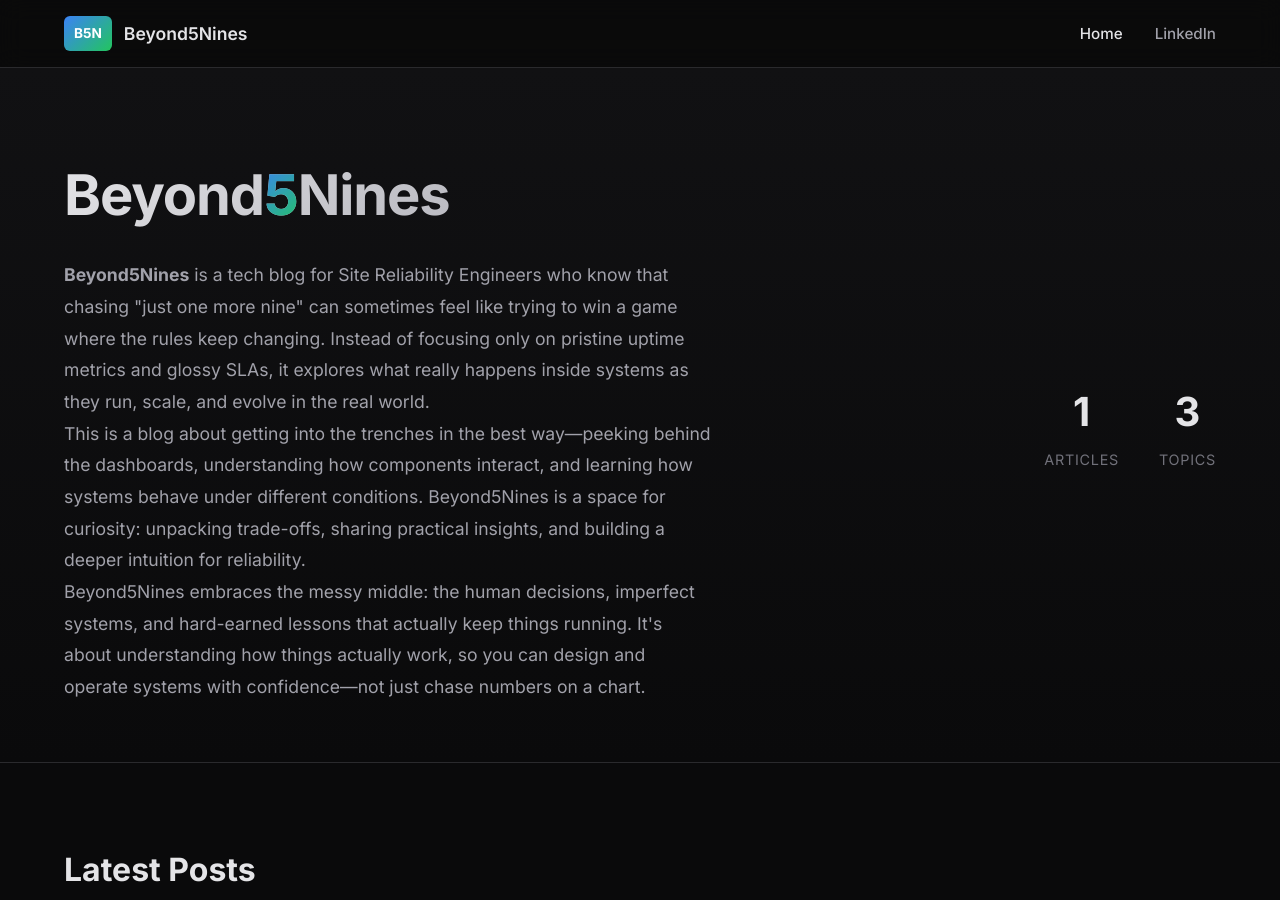
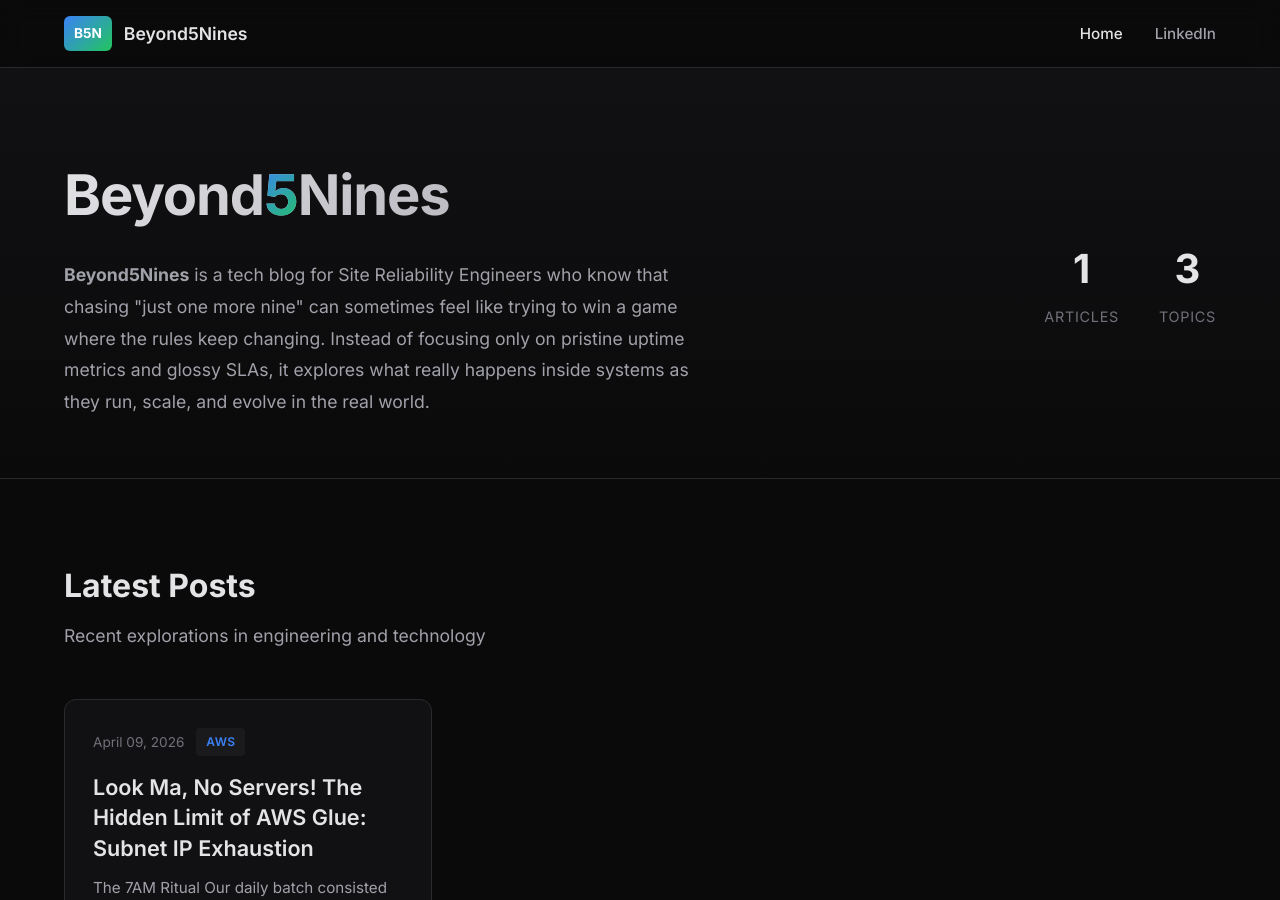
Before and after one commit to beyond5nines/beyond5nines.github.io, a Jekyll site: the page built from index.md, in a window 1280 px wide and 900 px high. Built offline with Jekyll 4.4.1, drawn with Linux system fonts in a browser that asks for light colours.

Commit message:
Update home.html

```diff
--- a/_layouts/home.html
+++ b/_layouts/home.html
@@ -7,8 +7,6 @@ layout: default
     <div class="hero-content">
       <h1 class="hero-title">Beyond<span class="highlight">5</span>Nines</h1>
       <p class="hero-description"><strong>Beyond5Nines</strong> is a tech blog for Site Reliability Engineers who know that chasing "just one more nine" can sometimes feel like trying to win a game where the rules keep changing. Instead of focusing only on pristine uptime metrics and glossy SLAs, it explores what really happens inside systems as they run, scale, and evolve in the real world.</p>
-      <p class="hero-description">This is a blog about getting into the trenches in the best way—peeking behind the dashboards, understanding how components interact, and learning how systems behave under different conditions. Beyond5Nines is a space for curiosity: unpacking trade-offs, sharing practical insights, and building a deeper intuition for reliability.</p>
-      <p class="hero-description">Beyond5Nines embraces the messy middle: the human decisions, imperfect systems, and hard-earned lessons that actually keep things running. It's about understanding how things actually work, so you can design and operate systems with confidence—not just chase numbers on a chart.</p>
     </div>
     <div class="hero-stats">
       <div class="stat">
```
